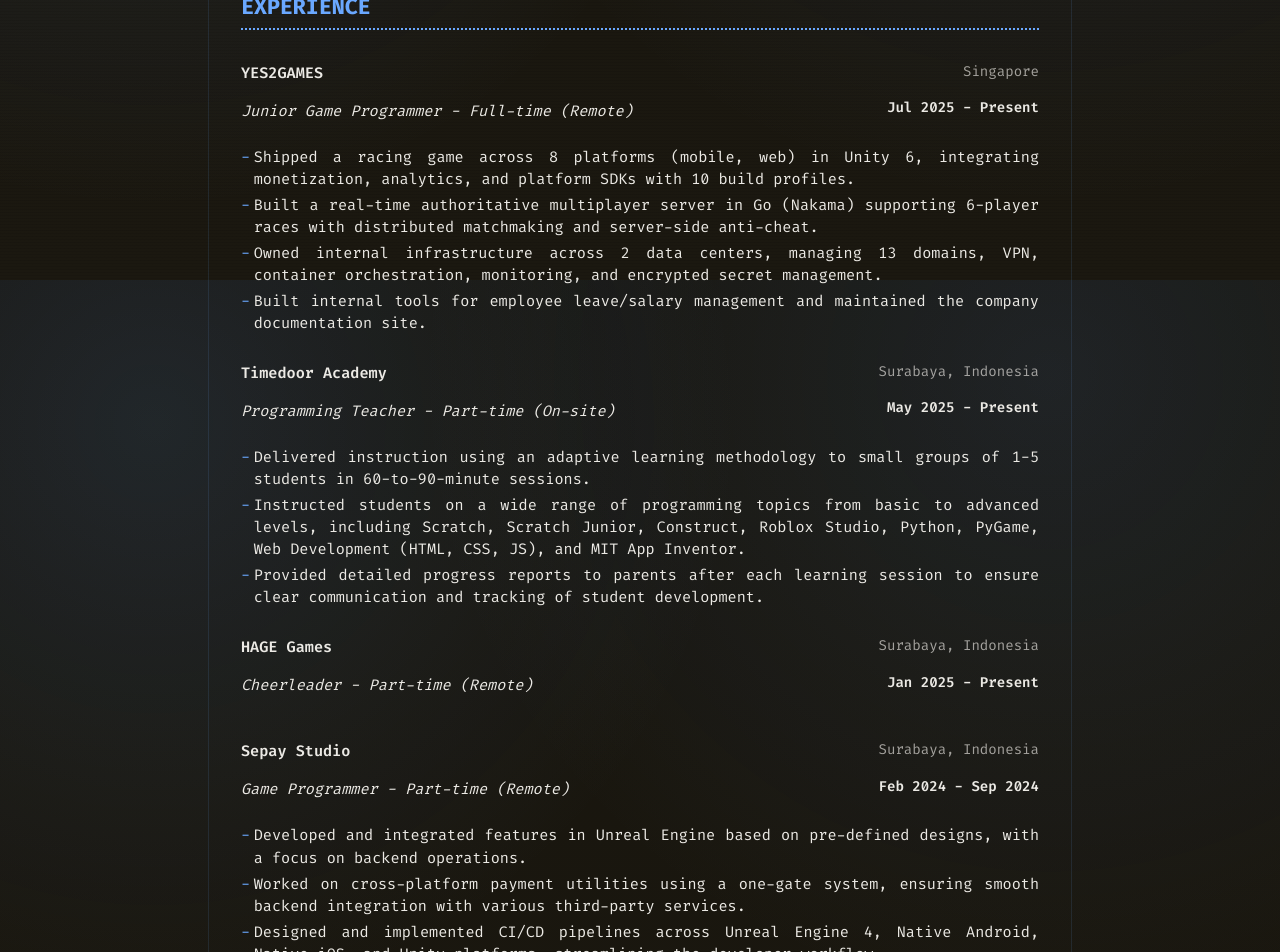
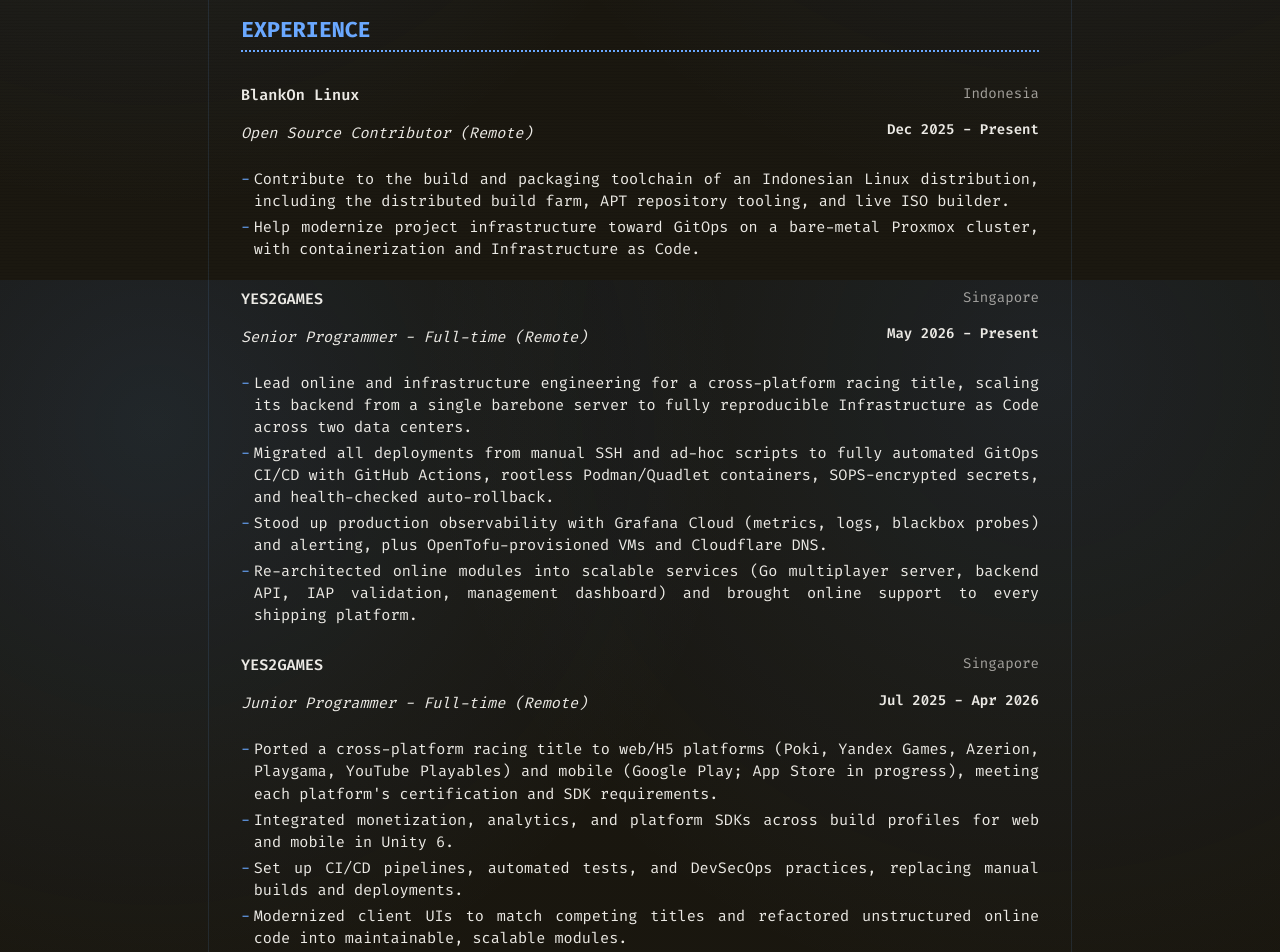
Before and after one commit to atqamz/atqamz.github.io, a Next.js app: page /resume in a window 1280 px wide. Shown: the part 520-1472 px from the top of the page. Built offline with nearby package versions, Linux system fonts and the light colour scheme.

Commit message:
add senior promotion, blankon, and hage details to resume

```diff
--- a/app/resume/data/base.ts
+++ b/app/resume/data/base.ts
@@ -9,21 +9,43 @@
     { label: "github.com/atqamz", href: "https://github.com/atqamz" },
   ],
   summary:
-    "Coder with experience shipping titles across mobile and web platforms using Unity and Unreal Engine. Built real-time multiplayer backends in Go and managed production infrastructure across multiple data centers. Comfortable across the full stack, from in-game systems and platform SDK integrations to CI/CD pipelines and DevOps. Proven ability to lead small teams and deliver end-to-end.",
+    "Coder with experience shipping titles across mobile and web platforms using Unity and Unreal Engine. Specializes in online infrastructure and platform integrations: real-time multiplayer backends in Go, GitOps CI/CD, and Infrastructure as Code across multiple data centers. Comfortable across the full stack, from in-game systems and platform SDKs to DevSecOps and production observability. Proven ability to lead small teams and deliver end-to-end.",
   sections: [
     {
       title: "Experience",
       entries: [
         {
+          org: "BlankOn Linux",
+          role: "Open Source Contributor (Remote)",
+          location: "Indonesia",
+          date: "Dec 2025 - Present",
+          items: [
+            "Contribute to the build and packaging toolchain of an Indonesian Linux distribution, including the distributed build farm, APT repository tooling, and live ISO builder.",
+            "Help modernize project infrastructure toward GitOps on a bare-metal Proxmox cluster, with containerization and Infrastructure as Code.",
+          ],
+        },
+        {
           org: "YES2GAMES",
-          role: "Junior Game Programmer - Full-time (Remote)",
+          role: "Senior Programmer - Full-time (Remote)",
           location: "Singapore",
-          date: "Jul 2025 - Present",
+          date: "May 2026 - Present",
           items: [
-            "Shipped a racing game across 8 platforms (mobile, web) in Unity 6, integrating monetization, analytics, and platform SDKs with 10 build profiles.",
-            "Built a real-time authoritative multiplayer server in Go (Nakama) supporting 6-player races with distributed matchmaking and server-side anti-cheat.",
-            "Owned internal infrastructure across 2 data centers, managing 13 domains, VPN, container orchestration, monitoring, and encrypted secret management.",
-            "Built internal tools for employee leave/salary management and maintained the company documentation site.",
+            "Lead online and infrastructure engineering for a cross-platform racing title, scaling its backend from a single barebone server to fully reproducible Infrastructure as Code across two data centers.",
+            "Migrated all deployments from manual SSH and ad-hoc scripts to fully automated GitOps CI/CD with GitHub Actions, rootless Podman/Quadlet containers, SOPS-encrypted secrets, and health-checked auto-rollback.",
+            "Stood up production observability with Grafana Cloud (metrics, logs, blackbox probes) and alerting, plus OpenTofu-provisioned VMs and Cloudflare DNS.",
+            "Re-architected online modules into scalable services (Go multiplayer server, backend API, IAP validation, management dashboard) and brought online support to every shipping platform.",
+          ],
+        },
+        {
+          org: "YES2GAMES",
+          role: "Junior Programmer - Full-time (Remote)",
+          location: "Singapore",
+          date: "Jul 2025 - Apr 2026",
+          items: [
+            "Ported a cross-platform racing title to web/H5 platforms (Poki, Yandex Games, Azerion, Playgama, YouTube Playables) and mobile (Google Play; App Store in progress), meeting each platform's certification and SDK requirements.",
+            "Integrated monetization, analytics, and platform SDKs across build profiles for web and mobile in Unity 6.",
+            "Set up CI/CD pipelines, automated tests, and DevSecOps practices, replacing manual builds and deployments.",
+            "Modernized client UIs to match competing titles and refactored unstructured online code into maintainable, scalable modules.",
           ],
         },
         {
@@ -42,6 +64,10 @@
           role: "Cheerleader - Part-time (Remote)",
           location: "Surabaya, Indonesia",
           date: "Jan 2025 - Present",
+          items: [
+            "Mentor and advise student engineering teams within a university game-technology research group.",
+            "Provide technical direction and architecture/code review across their game and infrastructure projects.",
+          ],
         },
         {
           org: "Sepay Studio",
```
